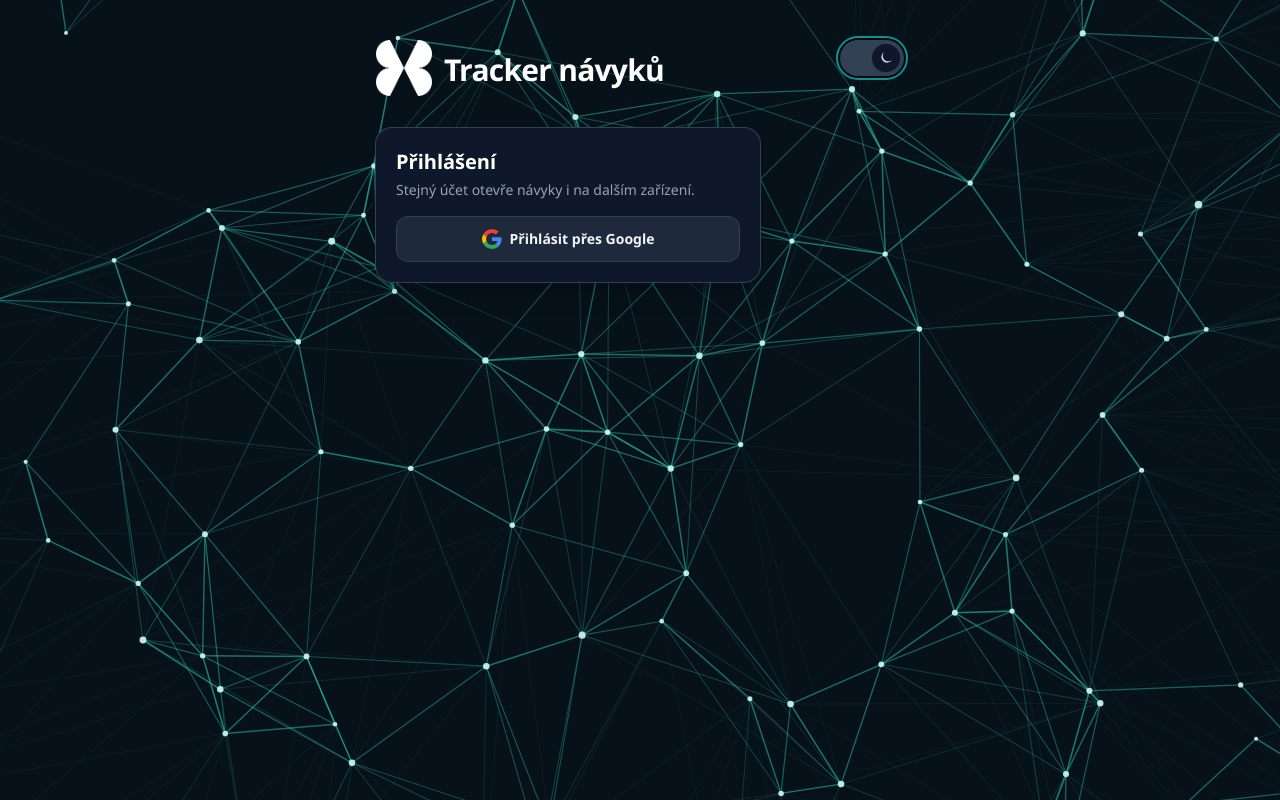
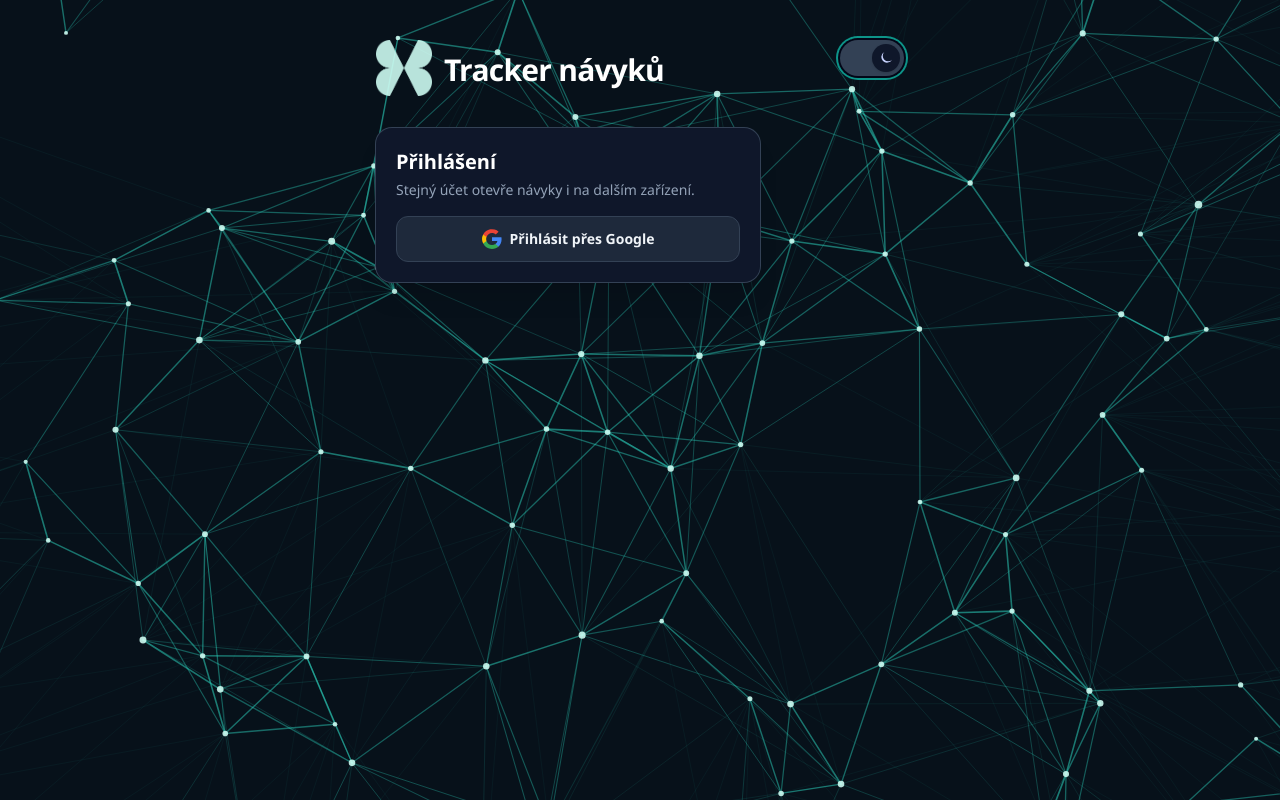
Before and after one commit to martinbenes4/muj-prvni-vibe-projekt, a plain HTML site: page index.html in a window 1280 px wide. Both pictures are taken after a click on the switch "Tmavý režim". Drawn offline with nearby package versions, Linux system fonts and the light colour scheme; animation ran at ten frames a second.

```diff
--- a/index.html
+++ b/index.html
@@ -42,14 +42,14 @@
       })();
     </script>
     <link rel="stylesheet" href="mesh-bg.css?v=1" />
-    <link rel="stylesheet" href="style.css?v=5" />
+    <link rel="stylesheet" href="style.css?v=6" />
   </head>
   <body class="min-h-screen text-slate-800 antialiased dark:text-slate-100">
     <canvas id="mesh" class="mesh-bg" aria-hidden="true"></canvas>
     <main class="relative z-10 mx-auto flex min-h-screen w-full max-w-xl flex-col px-4 py-10 sm:px-6">
       <header class="mb-8 flex items-start justify-between gap-3">
         <div class="flex min-w-0 flex-1 items-center gap-3">
-          <img src="favicon.png?v=1" alt="Znak" class="h-14 w-14 shrink-0 dark:invert" />
+          <span class="brand-mark h-14 w-14 shrink-0" role="img" aria-label="Znak"></span>
           <div class="min-w-0">
           <p id="day-kind" class="text-sm font-medium uppercase tracking-wide text-teal-700 dark:text-teal-300">Dnes</p>
           <h1 class="mt-1 text-3xl font-semibold tracking-tight text-slate-900 dark:text-white">Tracker návyků</h1>
--- a/style.css
+++ b/style.css
@@ -28,6 +28,16 @@ html.login-open.dark body {
 html.login-open #day-kind,
 html.login-open #today-label {
   display: none;
+}
+
+.brand-mark {
+  background-color: rgba(71, 85, 105, 0.9);
+  -webkit-mask: url("favicon.png?v=1") center / contain no-repeat;
+  mask: url("favicon.png?v=1") center / contain no-repeat;
+}
+
+html.dark .brand-mark {
+  background-color: rgba(204, 251, 241, 0.9);
 }
 
 .theme-knob {
```
